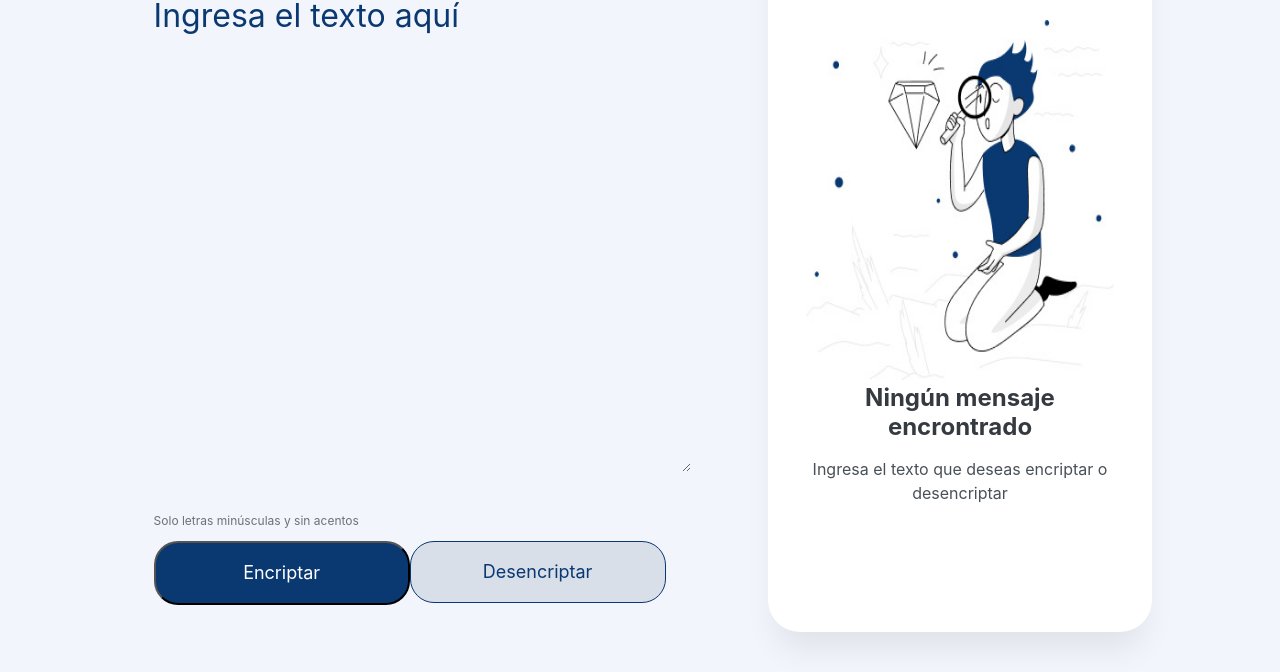
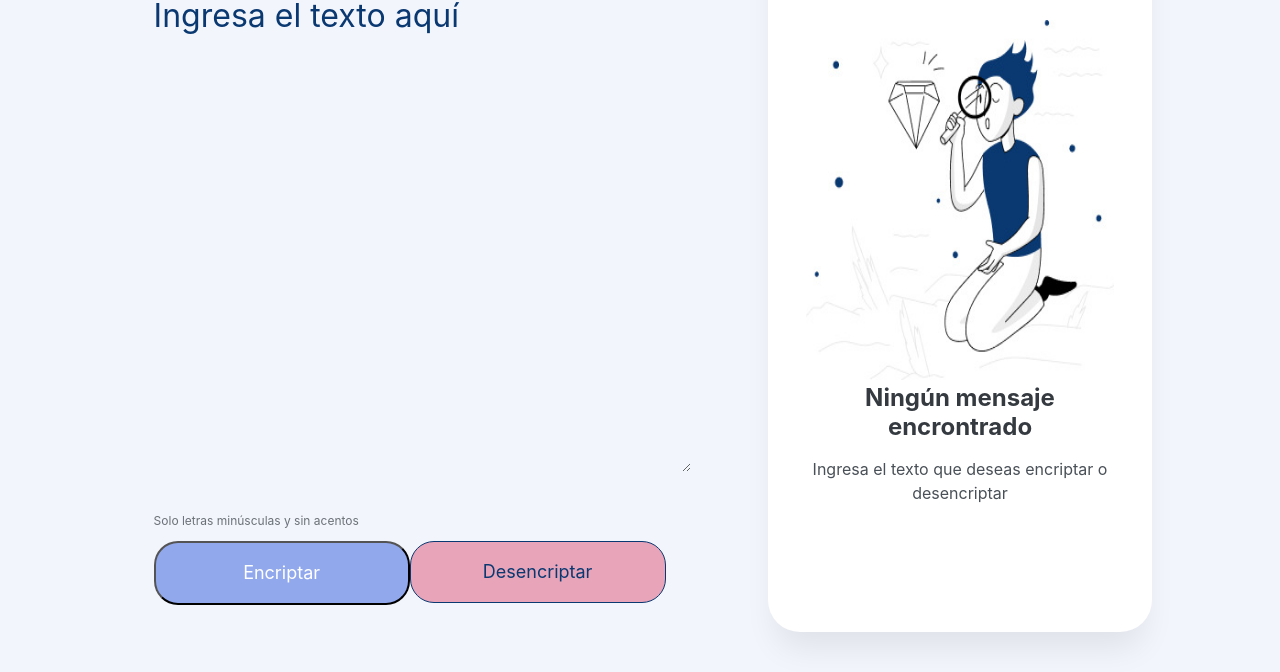
Before and after one commit to rositaa-as/Encriptador_de_texto, a plain HTML site: page index.html in a window 1280 px wide. Shown: the part 128-800 px from the top of the page. Drawn offline with Linux system fonts and the light colour scheme.

Commit message:
Update styles.css

```diff
--- a/styles.css
+++ b/styles.css
@@ -81,7 +81,7 @@
   padding: 2%;
   gap: 8px;
   width: 25%;
-  background-color: #0a3871;
+  background-color: #91A8ED;
   border-radius: 24px;
   font-family: "Inter";
   font-size: 18px;
@@ -99,7 +99,7 @@
   padding: 2%;
   gap: 8px;
   width: 25%;
-  background: #d8dfe8;
+  background: #e5849eb4;
   border: 1px solid #0a3871;
   border-radius: 24px;
   font-family: "Inter";
```
